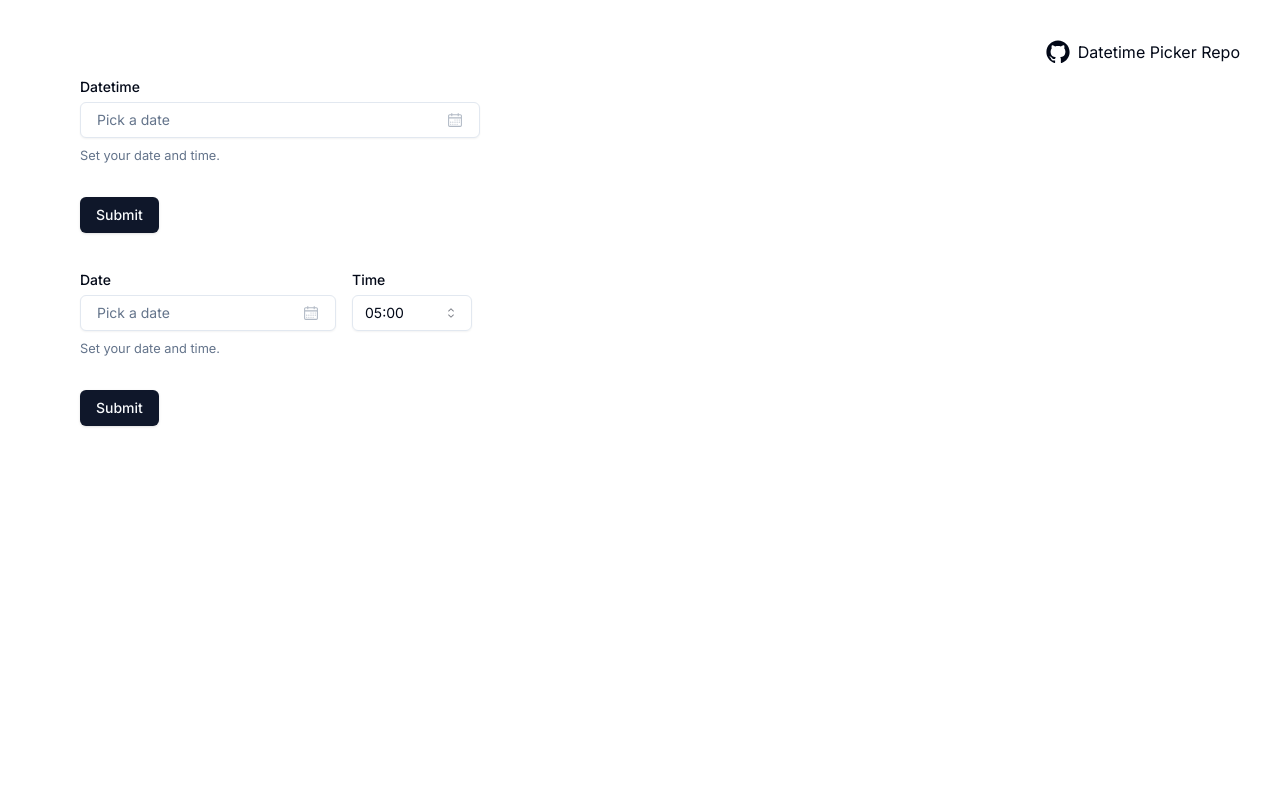
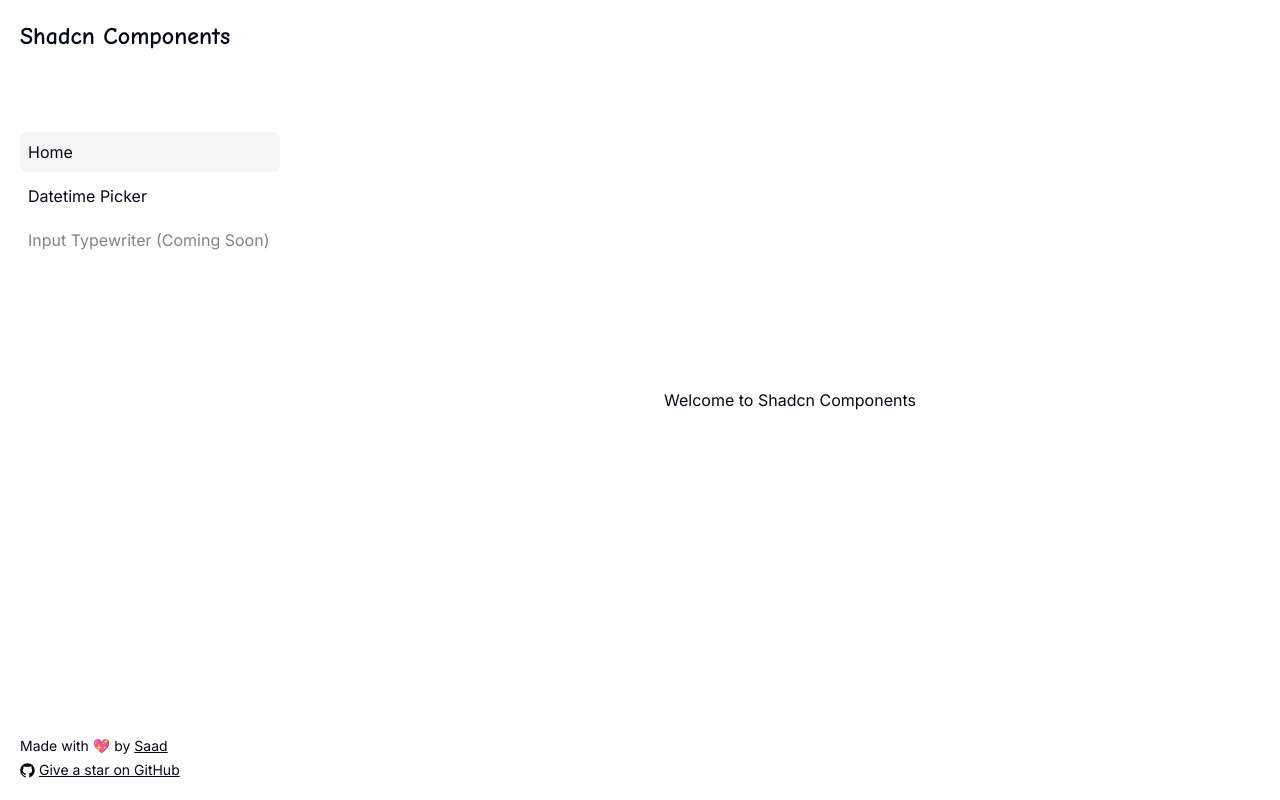
Before and after one commit to Maliksidk19/shadcn-datetime-picker, a Next.js app: page / in a window 1280 px wide. Built offline with nearby package versions, Linux system fonts and the light colour scheme.

Commit message:
ui update

```diff
--- /dev/null
+++ b/src/app/datetime-picker/page.tsx
@@ -0,0 +1,15 @@
+import { DatetimePickerV1 } from "@/components/date-time-picker-v1";
+import { DateTimePickerV2 } from "@/components/date-time-picker-v2";
+
+const DateTimePickerComp = () => {
+  return (
+    <div className="flex-1 m-20 flex flex-col gap-10 w-[400px]">
+      <h2 className="text-xl font-bold">Datetime Picker V1</h2>
+      <DatetimePickerV1 />
+      <h2 className="text-xl font-bold mt-10">Datetime Picker V2</h2>
+      <DateTimePickerV2 />
+    </div>
+  );
+};
+
+export default DateTimePickerComp;
--- a/src/app/globals.css
+++ b/src/app/globals.css
@@ -1,6 +1,12 @@
 @tailwind base;
 @tailwind components;
 @tailwind utilities;
+
+html,
+body,
+:root {
+  height: 100%;
+}
 
 @layer base {
   :root {
--- a/src/app/layout.tsx
+++ b/src/app/layout.tsx
@@ -2,6 +2,8 @@ import type { Metadata } from "next";
 import { Inter } from "next/font/google";
 import "./globals.css";
 import { Toaster } from "sonner";
+import { Sidebar } from "@/components/sidebar";
+import { cn } from "@/lib/utils";
 
 const inter = Inter({ subsets: ["latin"] });
 
@@ -17,8 +19,9 @@ export default function RootLayout({
 }>) {
   return (
     <html lang="en">
-      <body className={inter.className}>
-        <main>{children}</main>
+      <body className={cn(inter.className, "flex")}>
+        <Sidebar />
+        <main className="flex-1 h-full">{children}</main>
         <Toaster
           richColors
           icons={{
--- a/src/app/page.tsx
+++ b/src/app/page.tsx
@@ -1,24 +1,7 @@
-import { DatetimePickerV1 } from "@/components/date-time-picker-v1";
-import { DateTimePickerV2 } from "@/components/date-time-picker-v2";
-import { GitHubLogoIcon } from "@radix-ui/react-icons";
-import Link from "next/link";
-
 const HomePage = () => {
   return (
-    <div>
-      <span className="absolute flex items-center gap-2 top-10 right-10">
-        <GitHubLogoIcon className="h-6 w-6" />{" "}
-        <Link
-          href="https://github.com/Maliksidk19/shadcn-datetime-picker"
-          target="_blank"
-        >
-          Datetime Picker Repo
-        </Link>
-      </span>
-      <section className="flex-1 m-20 flex flex-col gap-10 w-[400px]">
-        <DatetimePickerV1 />
-        <DateTimePickerV2 />
-      </section>
+    <div className="flex items-center justify-center h-full">
+      <h1>Welcome to Shadcn Components</h1>
     </div>
   );
 };
--- a/src/components/date-time-picker-v2.tsx
+++ b/src/components/date-time-picker-v2.tsx
@@ -126,13 +126,11 @@ export function DateTimePickerV2() {
                           field.onChange(newDate);
                         }
                       }}
-                      // open={open}
                     >
-                      <SelectTrigger className="font-normal focus:ring-0 w-[120px] mt-4 mr-2">
+                      <SelectTrigger className="font-normal focus:ring-0 w-[120px]">
                         <SelectValue />
                       </SelectTrigger>
-                      <div>
-                        <SelectContent className="border-none shadow-none mt-2">
+                      <SelectContent>
                         <ScrollArea className="h-[15rem]">
                           {Array.from({ length: 96 }).map((_, i) => {
                             const hour = Math.floor(i / 4)
@@ -149,7 +147,6 @@ export function DateTimePickerV2() {
                           })}
                         </ScrollArea>
                       </SelectContent>
-                      </div>
                     </Select>
                   </FormControl>
                   <FormMessage />
--- /dev/null
+++ b/src/components/sidebar.tsx
@@ -0,0 +1,78 @@
+"use client";
+
+import { cn } from "@/lib/utils";
+import { GitHubLogoIcon } from "@radix-ui/react-icons";
+import { Comic_Neue } from "next/font/google";
+import Link from "next/link";
+import { usePathname } from "next/navigation";
+
+const comic = Comic_Neue({ subsets: ["latin"], weight: ["700"] });
+
+const components = [
+  {
+    name: "Home",
+    href: "/",
+  },
+  {
+    name: "Datetime Picker",
+    href: "/datetime-picker",
+  },
+  {
+    name: "Input Typewriter",
+    href: "/input-typewriter",
+    disabled: true,
+  },
+];
+
+export const Sidebar = () => {
+  const pathname = usePathname();
+  return (
+    <aside className="min-w-[300px] w-min h-full flex flex-col justify-between p-5">
+      <div className="flex flex-col gap-20">
+        <h2 className={cn("text-2xl", comic.className)}>Shadcn Components</h2>
+
+        <ul className="flex flex-col gap-1">
+          {components.map((item, index) => (
+            <Link
+              href={item.href}
+              key={index}
+              className={cn(
+                "p-2",
+                pathname === item.href && "bg-neutral-100 rounded-md",
+                item.disabled && "opacity-50 cursor-not-allowed"
+              )}
+            >
+              <li>
+                {item.name}
+                {item.disabled && " (Coming Soon)"}
+              </li>
+            </Link>
+          ))}
+        </ul>
+      </div>
+
+      <footer className="text-sm space-y-1">
+        <p>
+          Made with 💖 by{" "}
+          <Link
+            href="https://github.com/maliksidk19"
+            className="underline"
+            target="_blank"
+          >
+            Saad
+          </Link>
+        </p>
+        <p className="flex items-center gap-1">
+          <GitHubLogoIcon />
+          <Link
+            href="https://github.com/Maliksidk19/shadcn-datetime-picker"
+            target="_blank"
+            className="underline"
+          >
+            Give a star on GitHub
+          </Link>
+        </p>
+      </footer>
+    </aside>
+  );
+};
--- a/tailwind.config.ts
+++ b/tailwind.config.ts
@@ -7,14 +7,18 @@ const config = {
     './components/**/*.{ts,tsx}',
     './app/**/*.{ts,tsx}',
     './src/**/*.{ts,tsx}',
-	],
+  ],
   prefix: "",
   theme: {
     container: {
       center: true,
-      padding: "2rem",
+      padding: {
+        DEFAULT: "1rem",
+        sm: "1.5rem",
+        md: "2rem",
+      },
       screens: {
-        "2xl": "1400px",
+        "xl": "1200px",
       },
     },
     extend: {
```
Lines whose indentation alone changed are shown as unchanged.
